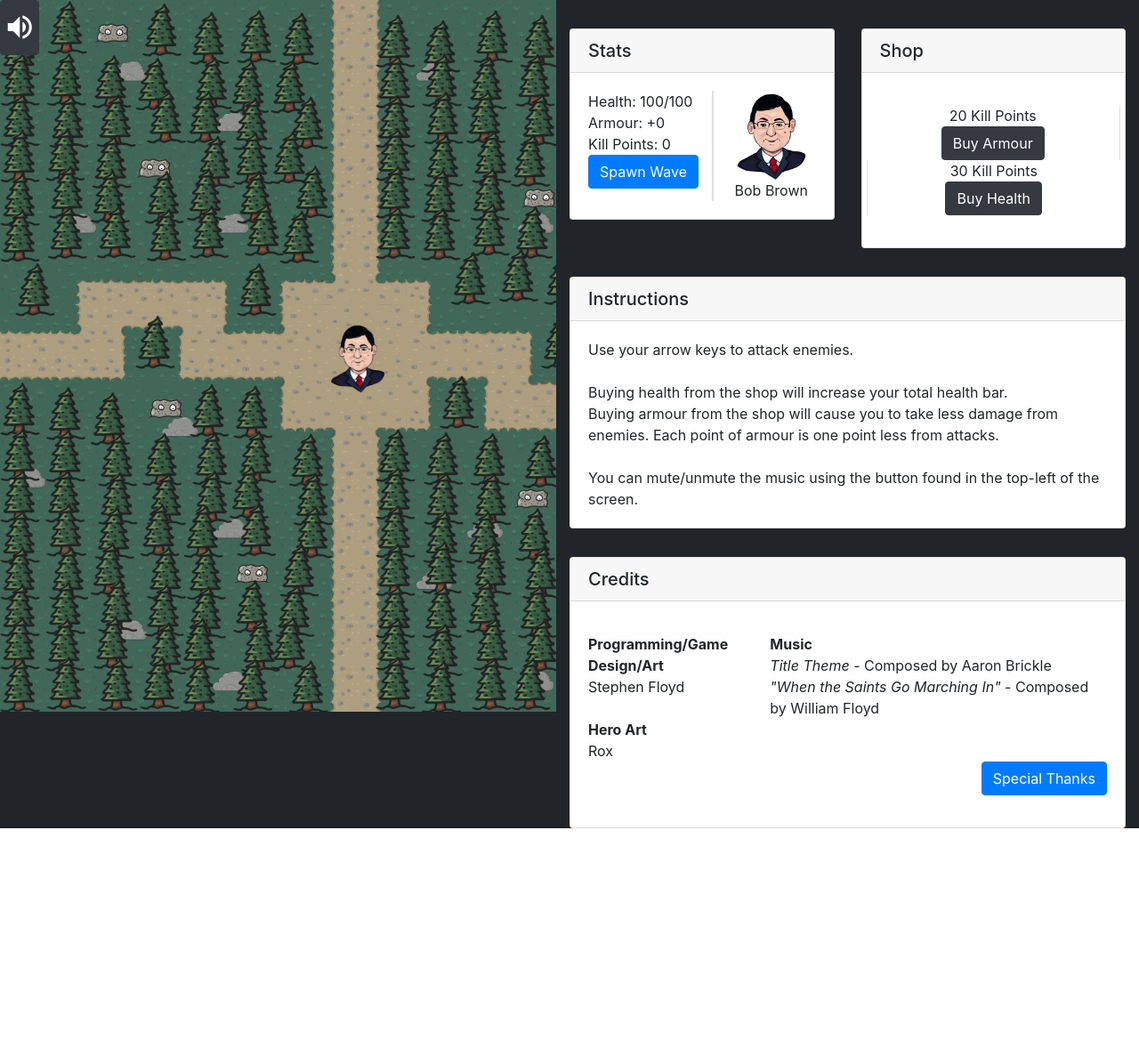
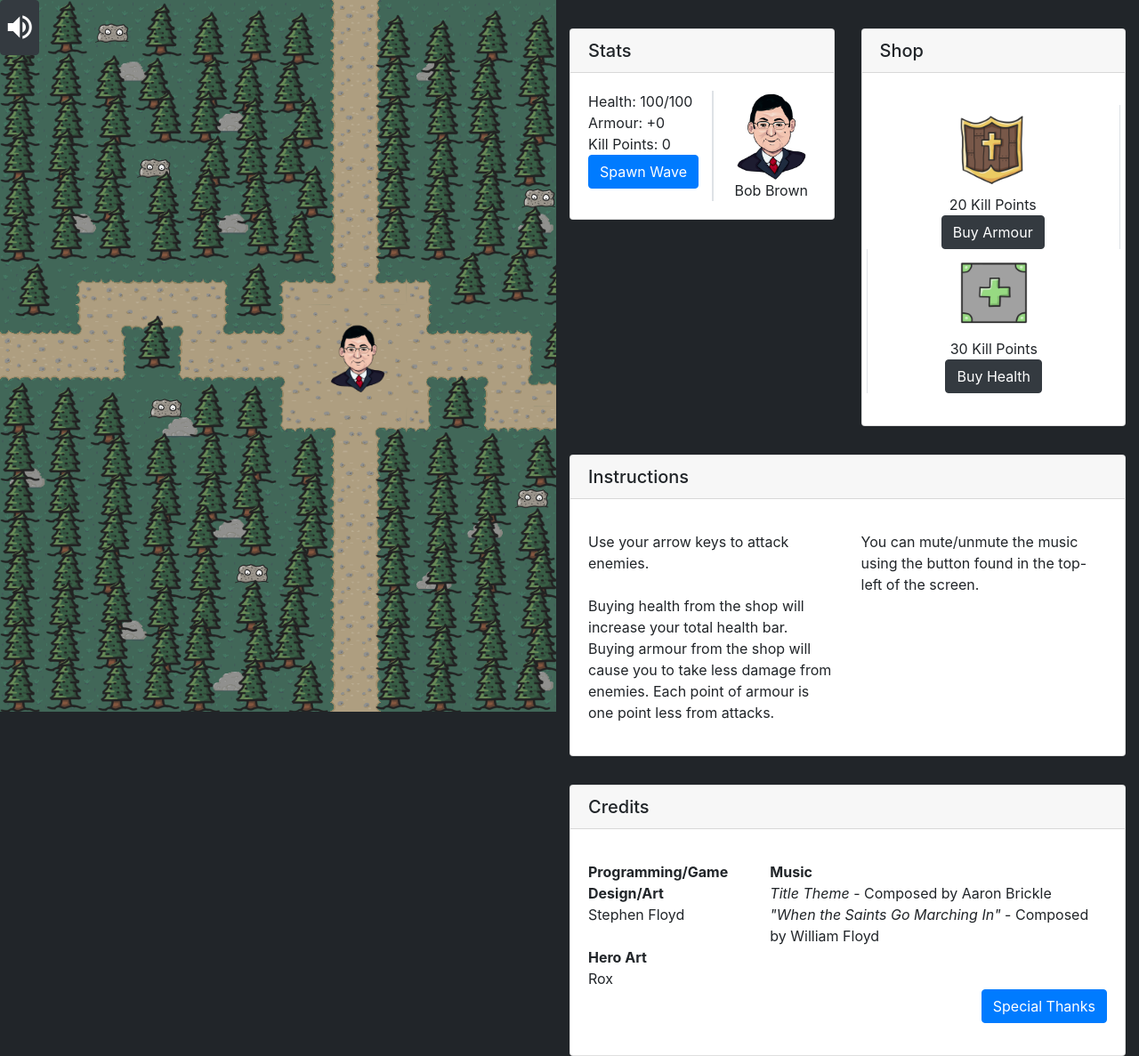
Before and after one commit to Zitzabis/HeresyDefenders, a PHP site: page / in a window 1280 px wide. Shown: the whole page at 89% size. Before the commit the page ends 931 px from the top, so only its background shows below. Run offline with PHP 8.4, Linux system fonts and the light colour scheme; some libraries are stand-ins or nearby versions.

Commit message:
Inserts armour and health images to shop.

```diff
--- a/pages/game.php
+++ b/pages/game.php
@@ -70,11 +70,15 @@
                                     <p class="card-text">
                                         <div class="row">
                                             <div class="col text-center border-right">
+                                                <img src="assets/images/shield.png" height="100rem">
+                                                <br>
                                                 <span id="armourCost"></span> Kill Points
                                                 <br>
                                                 <button class="btn btn-dark" id="buyArmour">Buy Armour</button>
                                             </div>
                                             <div class="col text-center border-left">
+                                                <img src="assets/images/health.png" height="100rem">
+                                                <br>
                                                 <span id="healthCost"></span> Kill Points
                                                 <br>
                                                 <button class="btn btn-dark" id="buyHealth">Buy Health</button>
@@ -92,15 +96,19 @@
                 <h5 class="card-header">Instructions</h5>
                 <div class="card-body">
                     <p class="card-text">
+                        <div class="row">
+                            <div class="col">
                             Use your arrow keys to attack enemies.
                             <br>
                             <br>
                             Buying health from the shop will increase your total health bar.
                             <br>
                             Buying armour from the shop will cause you to take less damage from enemies. Each point of armour is one point less from attacks.
-                        <br>
-                        <br>
+                            </div>
+                            <div class="col">
                             You can mute/unmute the music using the button found in the top-left of the screen.
+                            </div>
+                        </div>
                     </p>
                 </div>
             </div>
```
Lines whose indentation alone changed are shown as unchanged.
